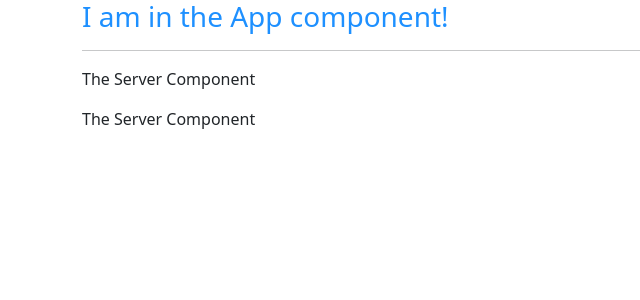
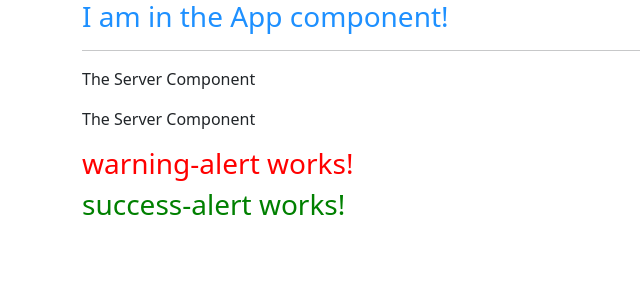
Before and after one commit to Inuyasha5689/Angular4-First-App, an Angular app: page / in a window 1280 px wide. Shown: the top 300 px of the page, without its empty margins (0-640 px from the left). Built offline with nearby package versions, Linux system fonts and the light colour scheme.

Commit message:
Assignment 1 for angular 4

```diff
--- a/src/app/app.component.html
+++ b/src/app/app.component.html
@@ -4,6 +4,8 @@
       <h3>I am in the App component!</h3>
       <hr>
       <app-servers></app-servers>
+      <app-warning-alert></app-warning-alert>
+      <app-success-alert></app-success-alert>
       <!--<div app-servers></div>-->
       <!--<div class="app-servers"></div>-->
     </div>
--- a/src/app/app.module.ts
+++ b/src/app/app.module.ts
@@ -6,12 +6,16 @@
 import { AppComponent } from './app.component';
 import { ServerComponent} from './server/server.component';
 import { ServersComponent } from './servers/servers.component';
+import { WarningAlertComponent } from './warning-alert/warning-alert.component';
+import { SuccessAlertComponent } from './success-alert/success-alert.component';
 
 @NgModule({
   declarations: [
     AppComponent,
     ServerComponent,
-    ServersComponent
+    ServersComponent,
+    WarningAlertComponent,
+    SuccessAlertComponent
   ],
   imports: [
     BrowserModule,
--- /dev/null
+++ b/src/app/success-alert/success-alert.component.css
@@ -0,0 +1,3 @@
+h3 {
+  color: green;
+}
--- /dev/null
+++ b/src/app/success-alert/success-alert.component.html
@@ -0,0 +1,3 @@
+<h3>
+  success-alert works!
+</h3>
--- /dev/null
+++ b/src/app/success-alert/success-alert.component.ts
@@ -0,0 +1,15 @@
+import { Component, OnInit } from '@angular/core';
+
+@Component({
+  selector: 'app-success-alert',
+  templateUrl: './success-alert.component.html',
+  styleUrls: ['./success-alert.component.css']
+})
+export class SuccessAlertComponent implements OnInit {
+
+  constructor() { }
+
+  ngOnInit() {
+  }
+
+}
--- /dev/null
+++ b/src/app/warning-alert/warning-alert.component.css
@@ -0,0 +1,3 @@
+h3 {
+  color: red;
+}
--- /dev/null
+++ b/src/app/warning-alert/warning-alert.component.html
@@ -0,0 +1,3 @@
+<h3>
+  warning-alert works!
+</h3>
--- /dev/null
+++ b/src/app/warning-alert/warning-alert.component.ts
@@ -0,0 +1,15 @@
+import { Component, OnInit } from '@angular/core';
+
+@Component({
+  selector: 'app-warning-alert',
+  templateUrl: './warning-alert.component.html',
+  styleUrls: ['./warning-alert.component.css']
+})
+export class WarningAlertComponent implements OnInit {
+
+  constructor() { }
+
+  ngOnInit() {
+  }
+
+}
```
